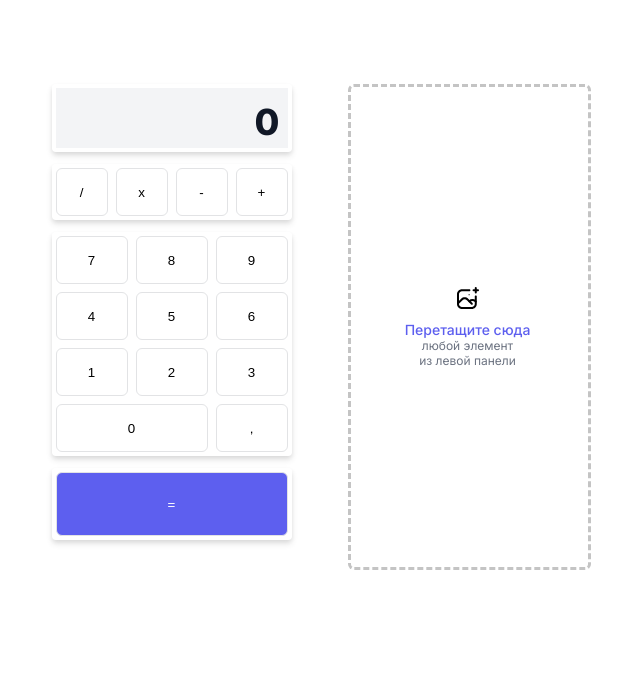
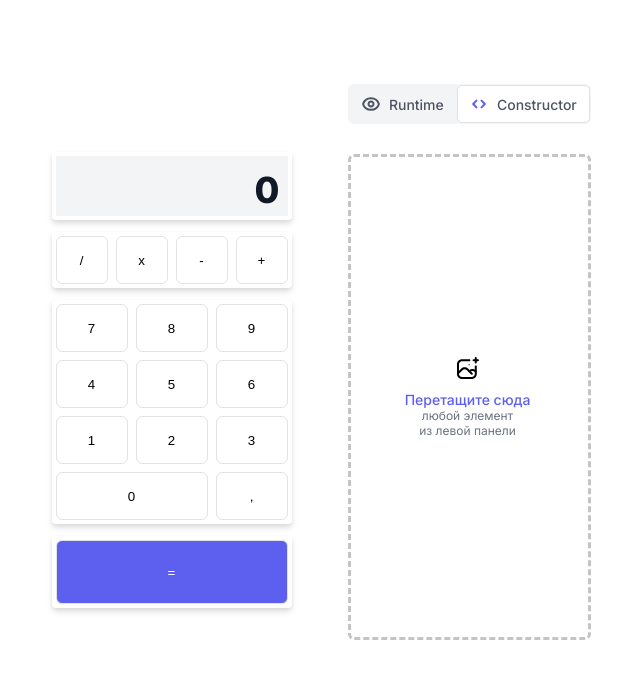
Before and after one commit to melang982/drag-and-drop-constructor, a React (Create React App) app: page / in a window 1280 px wide. Shown: the top 678 px of the page, without its empty margins (319-959 px from the left). Built offline with nearby package versions, Linux system fonts and the light colour scheme.

Commit message:
mode toggle

```diff
--- a/src/App.css
+++ b/src/App.css
@@ -23,6 +23,7 @@
   display: flex;
   flex-direction: column;
   gap: 12px;
+  margin-top: 68px;
 }
 
 #result {
@@ -158,3 +159,32 @@ button:active {
   padding: 8px 0;
   user-select: none;
 }
+
+.toggle {
+  color: #4d5562;
+  display: flex;
+  padding: 1px;
+  height: 38px;
+  border-radius: var(--default-radius);
+  background: var(--gray);
+}
+
+.toggle__mode {
+  cursor: pointer;
+  flex-grow: 1;
+  display: flex;
+  justify-content: space-evenly;
+  padding: 0 4px;
+  align-items: center;
+  border: 1px solid transparent;
+}
+
+.toggle__mode_active {
+  background: var(--white);
+  border-radius: 5px;
+  border: var(--default-border);
+}
+
+.toggle__mode_active path {
+  stroke: var(--main);
+}
--- a/src/App.tsx
+++ b/src/App.tsx
@@ -6,6 +6,7 @@ import Operations from './components/calculator/Operations';
 import Equals from './components/calculator/Equals';
 import Empty from './components/Empty';
 import Divider from './components/Divider';
+import ModeToggle from './components/ModeToggle';
 import { useState } from 'react';
 import { RootState } from './app/store';
 import { useSelector, useDispatch } from 'react-redux';
@@ -117,6 +118,7 @@ const App: React.FC = () => {
         onDragLeave={onDragLeave}
         onDrop={onDrop}
       >
+        <ModeToggle margin="0 0 30px" />
         {selectedComponents.length === 0 && <Empty canDrop={canDrop > 0} />}
         {selectedComponents.length > 0 && (
           <div className="result__container" onDragOver={onDragOver}>
--- /dev/null
+++ b/src/components/ModeToggle.tsx
@@ -0,0 +1,35 @@
+import React from 'react';
+import IconEye from './icons/IconEye';
+import IconSelector from './icons/IconSelector';
+import { useSelector, useDispatch } from 'react-redux';
+import { RootState } from '../app/store';
+import { setRuntime } from '../features/mainSlice';
+
+interface ModeToggleProps {
+  margin?: string;
+}
+
+const ModeToggle: React.FC<ModeToggleProps> = ({ margin }) => {
+  const dispatch = useDispatch();
+  const isRuntime = useSelector((state: RootState) => state.main.isRuntime);
+  return (
+    <div className="toggle" style={{ margin: margin }}>
+      <div
+        className={'toggle__mode' + (isRuntime ? ' toggle__mode_active' : '')}
+        onClick={() => dispatch(setRuntime(true))}
+      >
+        <IconEye />
+        Runtime
+      </div>
+      <div
+        className={'toggle__mode' + (!isRuntime ? ' toggle__mode_active' : '')}
+        onClick={() => dispatch(setRuntime(false))}
+      >
+        <IconSelector />
+        Constructor
+      </div>
+    </div>
+  );
+};
+
+export default ModeToggle;
--- /dev/null
+++ b/src/components/icons/IconEye.tsx
@@ -0,0 +1,24 @@
+import React from 'react';
+
+const IconEye: React.FC = () => {
+  return (
+    <svg width="20" height="20" viewBox="0 0 20 20" fill="none" xmlns="http://www.w3.org/2000/svg">
+      <path
+        d="M11.7678 11.7678C12.2366 11.2989 12.5 10.663 12.5 10C12.5 9.33696 12.2366 8.70107 11.7678 8.23223C11.2989 7.76339 10.663 7.5 10 7.5C9.33696 7.5 8.70107 7.76339 8.23223 8.23223C7.76339 8.70107 7.5 9.33696 7.5 10C7.5 10.663 7.76339 11.2989 8.23223 11.7678C8.70107 12.2366 9.33696 12.5 10 12.5C10.663 12.5 11.2989 12.2366 11.7678 11.7678Z"
+        stroke="#4D5562"
+        strokeWidth="2"
+        strokeLinecap="round"
+        strokeLinejoin="round"
+      />
+      <path
+        d="M2.04834 9.99999C3.11001 6.61916 6.26917 4.16666 10 4.16666C13.7317 4.16666 16.89 6.61916 17.9517 9.99999C16.89 13.3808 13.7317 15.8333 10 15.8333C6.26917 15.8333 3.11001 13.3808 2.04834 9.99999Z"
+        stroke="#4D5562"
+        strokeWidth="2"
+        strokeLinecap="round"
+        strokeLinejoin="round"
+      />
+    </svg>
+  );
+};
+
+export default IconEye;
--- /dev/null
+++ b/src/components/icons/IconSelector.tsx
@@ -0,0 +1,17 @@
+import React from 'react';
+
+const IconEye: React.FC = () => {
+  return (
+    <svg width="20" height="20" viewBox="0 0 20 20" fill="none" xmlns="http://www.w3.org/2000/svg">
+      <path
+        d="M7.49984 13.3333L4.1665 10L7.49984 6.66668M12.4998 6.66668L15.8332 10L12.4998 13.3333"
+        stroke="#4D5562"
+        strokeWidth="2"
+        strokeLinecap="round"
+        strokeLinejoin="round"
+      />
+    </svg>
+  );
+};
+
+export default IconEye;
--- a/src/features/mainSlice.ts
+++ b/src/features/mainSlice.ts
@@ -16,6 +16,9 @@ export const mainSlice = createSlice({
   name: 'main',
   initialState,
   reducers: {
+    setRuntime: (state, action) => {
+      state.isRuntime = action.payload;
+    },
     addComponent: (state, action) => {
       let { name, index } = action.payload;
 
@@ -34,6 +37,6 @@ export const mainSlice = createSlice({
   }
 });
 
-export const { addComponent, removeComponent } = mainSlice.actions;
+export const { setRuntime, addComponent, removeComponent } = mainSlice.actions;
 
 export default mainSlice.reducer;
```
